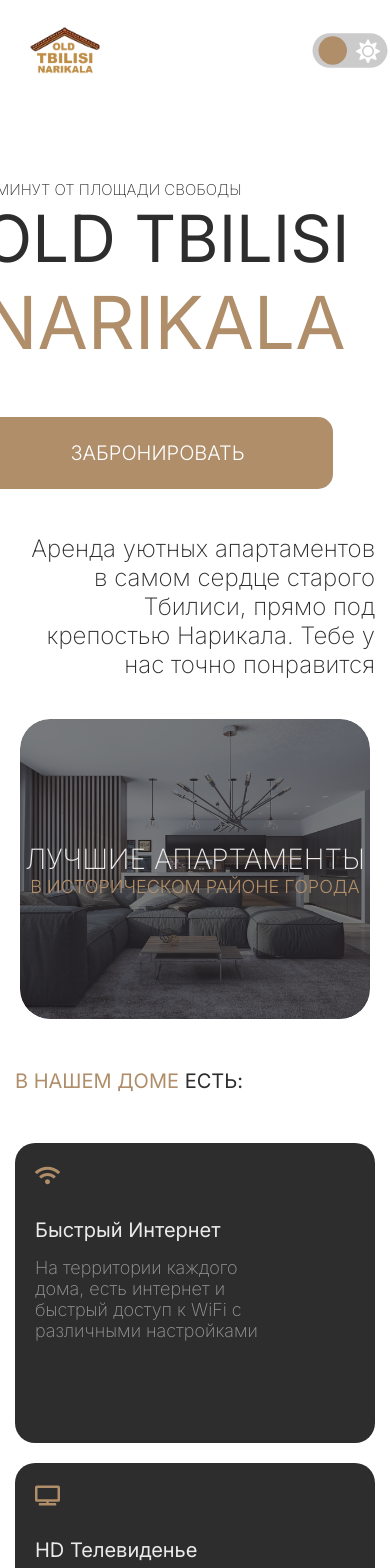
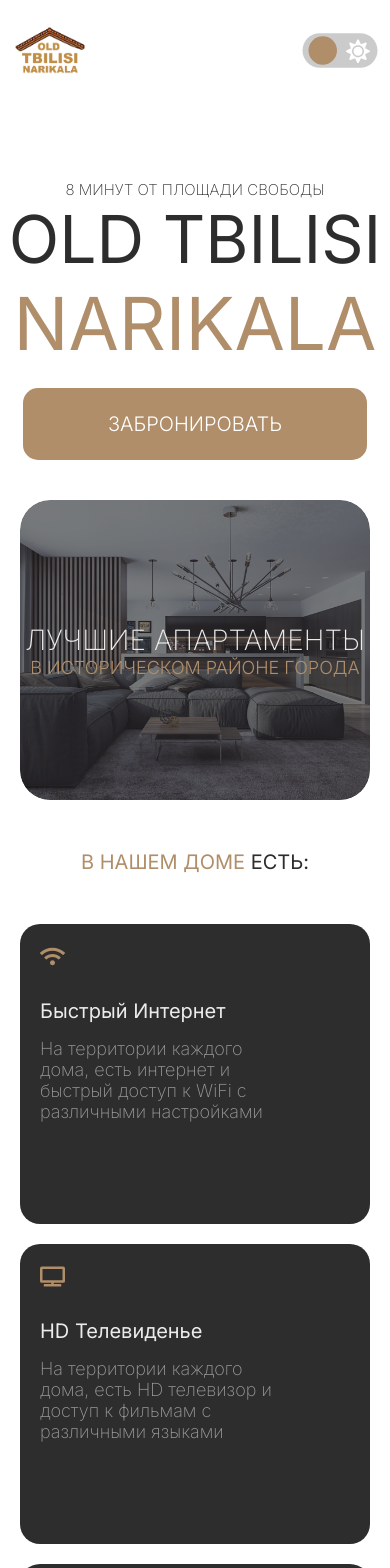
Before and after one commit to iScreAmn/apartment-otn, a React (Vite) app: page / in a window 390 px wide. Shown: the top 1568 px of the page. Built offline with nearby package versions, Linux system fonts and the light colour scheme.

Commit message:
Mobile-layout fixes

```diff
--- a/src/App.jsx
+++ b/src/App.jsx
@@ -1,4 +1,4 @@
-import { Navigation, Home, Services, Tours, Order, Feedback, Footer } from "./components/index";
+import { Navigation, Home, Services, Tours, Order, Footer } from "./components/index";
 
 function App() {
   return (
@@ -9,7 +9,7 @@
         <Order />
         <Services />
         <Tours />
-        <Feedback/>
+        {/* <Feedback/> */}
         {/* <Location /> */}
       </main>
       <Footer/>
--- a/src/components/home/Home.css
+++ b/src/components/home/Home.css
@@ -27,6 +27,7 @@
 .home__action {
   display: flex;
   flex-direction: column;
+  justify-content: center;
 }
 
 .home__name {
@@ -215,7 +216,7 @@
 
 .home-modal-content {
   position: relative;
-  background: #000;
+  background: var(--modal-background);
   /* box-shadow:
     15px 0 15px rgba(176, 142, 106, 0.5),
     20px 0 30px rgba(176, 142, 106, 0.3),
@@ -372,21 +373,42 @@
 }
 
 @media (max-width: 393px) {
+
+
+
+  .container {
+    padding: unset;
+  }
+
+  .home__wrapper{
+    padding-bottom: 20px;
+  }
+
+  .home__action {
+    width: 100%;
+    align-items: center;
+
+  }
+
   .minutes {
     font-size: 15px;
   }
 
   .home__name {
-    font-size: 65px;
-    margin-bottom: 30px;
+    font-size: 66px;
+    text-align: center;
   }
 
   .home__name span {
     font-size: 73px;
   }
 
+  .home__btns {
+    width: unset;
+  }
+
   .home__btn {
-    padding: 24px 88px;
+    padding: 24px 85px;
     font-size: 20px;
   }
 
@@ -395,9 +417,10 @@
   }
 
   .home__description {
-    font-size: 24px;
+    /* font-size: 24px;
     margin-top: 25px;
-    font-weight: 200;
+    font-weight: 200; */
+    display: none;
   }
 
   .home__img {
@@ -413,4 +436,17 @@
   .home__link span {
     font-size: 18px;
   }
+
+  .home-modal-content {
+    width: 370px;
+
+  }
+
+  .booking-section {
+    width: 100px;
+  }
+
+  .home-modal-content {
+    width: unset;
+  }
 }
--- a/src/components/navigation/Navigation.css
+++ b/src/components/navigation/Navigation.css
@@ -137,4 +137,8 @@
   .nav__toggle {
     display: block;
   }
+
+  .theme-toggle-container {
+    margin-right: 25px;
+  }
 }
--- a/src/components/navigation/Navigation.jsx
+++ b/src/components/navigation/Navigation.jsx
@@ -34,10 +34,6 @@
           </div>
           <ThemeSwitcher/>
         </nav>
-
-        <div className="home">
-          <div className="container"></div>
-        </div>
       </div>
     </header>
   );
--- a/src/components/services/Services.css
+++ b/src/components/services/Services.css
@@ -197,3 +197,17 @@
     opacity: 1;
   }
 }
+
+@media (max-width: 393px) {
+  .services__wrapper {
+    width: 350px;
+  }
+
+  .services-title {
+    text-align: center;
+  }
+
+  .modal-content {
+    width: 370px;
+  }
+}
--- a/src/components/themeSwitcher/ThemeSwitcher.css
+++ b/src/components/themeSwitcher/ThemeSwitcher.css
@@ -1,9 +1,9 @@
-.theme-toggle-container {
+/* .theme-toggle-container {
   display: flex;
   align-items: center;
   justify-content: center;
   position: relative;
-}
+} */
 
 .checkbox {
   opacity: 0;
--- a/src/components/tours/Tours.css
+++ b/src/components/tours/Tours.css
@@ -109,3 +109,14 @@
   font-size: 10px;
   z-index: 2;
 }
+
+@media (max-width: 393px) {
+  .tour-tab-left,
+  .tour-tab-right {
+    border-radius: unset;
+  }
+
+  .destinations__wrapper {
+    width: 350px;
+  }
+}
```
